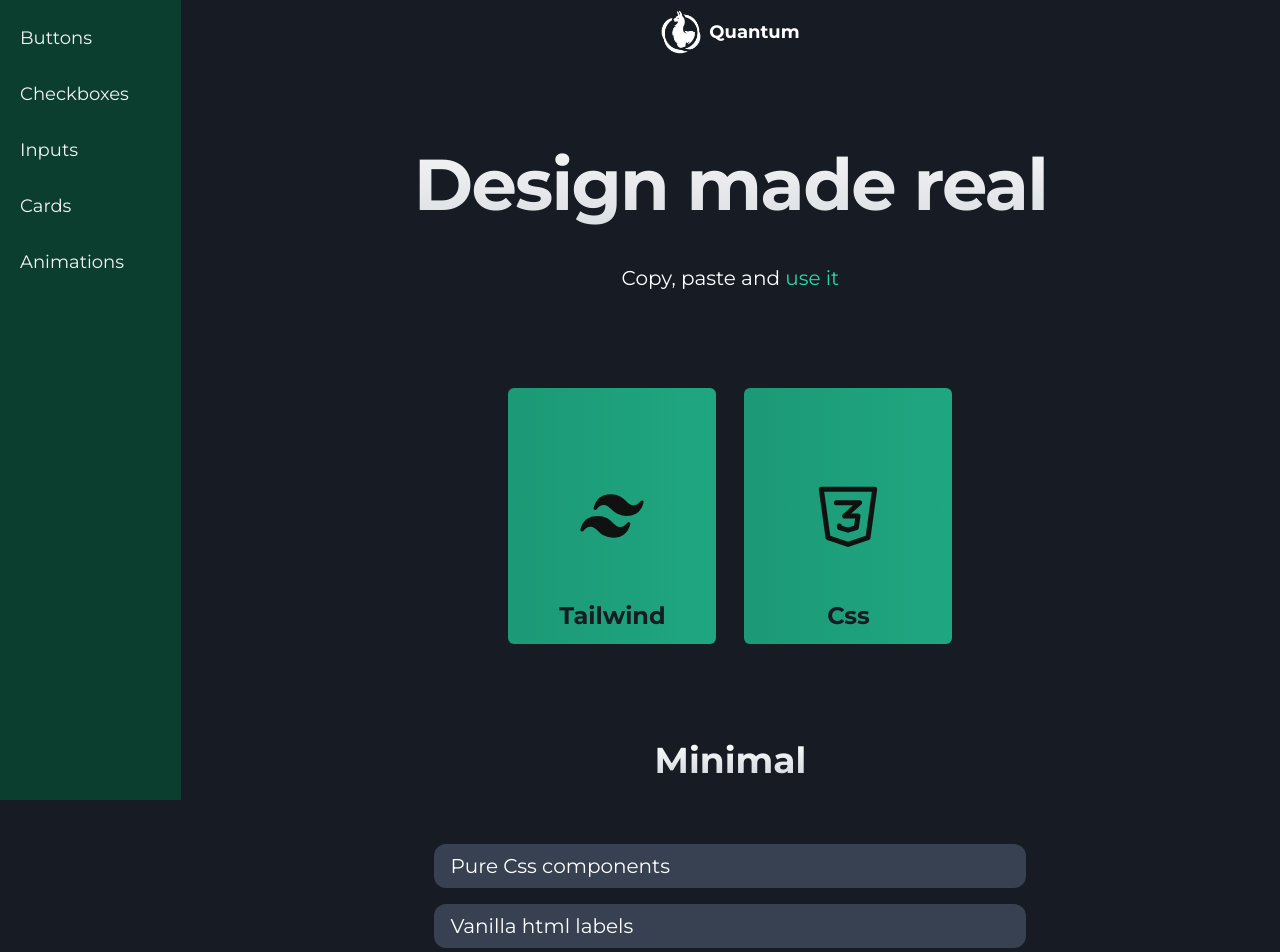
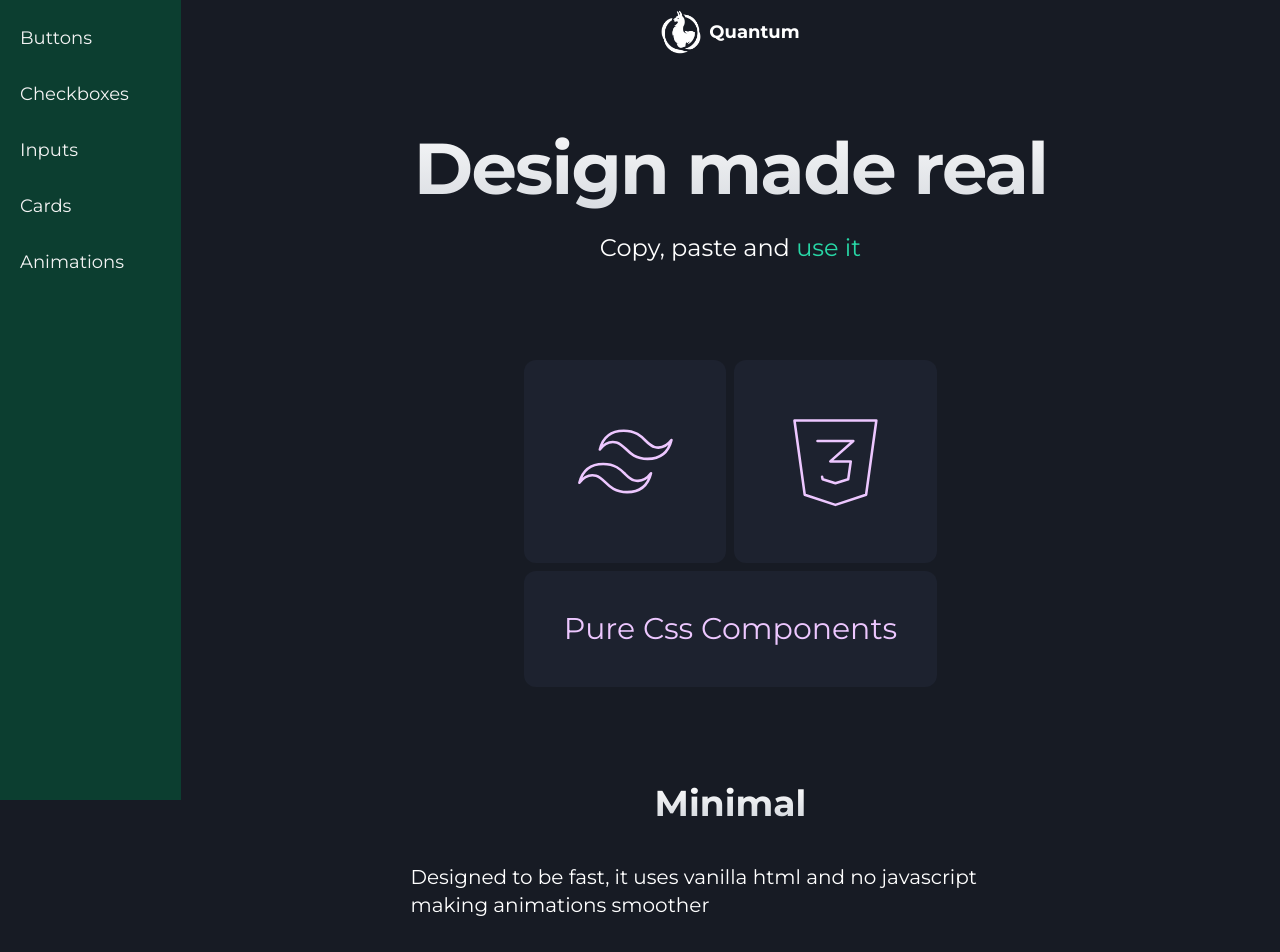
Before and after one commit to pa-ku/quantum_ui, a React (Vite) app: page / in a window 1280 px wide. Shown: the top 952 px of the page. Built offline with nearby package versions, Linux system fonts and the light colour scheme.

Commit message:
new home showcase, better code shadow

```diff
--- a/src/components/CodeBlock.jsx
+++ b/src/components/CodeBlock.jsx
@@ -11,7 +11,7 @@
         {({ tokens, getLineProps, getTokenProps }) => (
           <pre
             open
-            className="w-[35em] overflow-auto rounded-xl bg-secundary-1000 px-4 py-2 shadow-center shadow-secundary-500"
+            className="w-[35em] overflow-auto rounded-xl bg-secundary-1000 px-4 py-2 shadow-center-10 shadow-secundary-500"
           >
             {tokens.map((line, i) => (
               <div key={i} {...getLineProps({ line })}>
--- a/src/index.css
+++ b/src/index.css
@@ -201,3 +201,47 @@
 .title {
   @apply w-full bg-gradient-to-t from-gray-300 to-white bg-clip-text text-start text-4xl font-bold text-transparent;
 }
+
+
+@keyframes rotate{
+  from{
+rotate: 0deg;
+  }
+  to{
+    rotate: 360deg;
+  }
+}
+
+
+.crop-card{
+  overflow: hidden;
+  background-color: #fff;
+  width: 300px;
+  height: 200px;
+  display: flex;
+  justify-content: center;
+  align-items: center;
+  position: relative;
+  border-radius: 10px;
+  padding: 3px;
+  }
+
+  .glowing-card{
+  width: 23em;
+  position: absolute;
+  height: 23em;
+  border-radius: 50%;
+  background-image: linear-gradient(var(--secundary-100),var(--secundary-400));
+  animation: rotate 5s linear infinite;
+  }
+
+  .content-card{
+  display: flex;
+  justify-content: center;
+  align-items: center;
+  background-color:var(--background);
+  width: 100%;
+  height: 100%;
+  border-radius: 9px;
+  z-index: 10;
+  }
--- a/src/pages/Home.jsx
+++ b/src/pages/Home.jsx
@@ -8,8 +8,8 @@
     <>
       <main className="flex w-full flex-col items-center justify-center gap-24 px-4 xl:w-[42em]">
         <Banner />
-        <CardsGrid />
-        <HowTo />
+        <Cards />
+        <Minimal />
       </main>
     </>
   );
@@ -18,11 +18,11 @@
 function Banner() {
   return (
     <>
-      <div className="flex flex-col items-center">
-        <h1 className="flex h-40 w-full items-center justify-center bg-gradient-to-t from-gray-300 to-white bg-clip-text text-center text-7xl font-semibold tracking-tight text-transparent">
+      <div className="flex h-40 flex-col items-center justify-center">
+        <h1 className="flex h-full w-full items-center justify-center bg-gradient-to-t from-gray-300 to-white bg-clip-text text-center text-7xl font-semibold tracking-tight text-transparent">
           Design made real
         </h1>
-        <p className="text-xl">
+        <p className="text-2xl">
           Copy, paste and <span className="text-primary-200">use it</span>
         </p>
       </div>
@@ -30,44 +30,59 @@
   );
 }
 
-export function CardsGrid() {
+function Cards() {
   return (
     <>
-      <section className="relative flex gap-7">
-        <div className="animate-chroma [transform: rotateY(15deg)] [transform: rotateX(15deg)]] flex h-64 w-52 items-center justify-center rounded-md text-2xl font-bold duration-500">
-          <div className="flex flex-col items-center">
-            <img className="flex w-full p-10" src={tailwindSvg} alt="" />
-            <p className="absolute bottom-3 text-background">Tailwind</p>
-          </div>
+      <div className="grid grid-cols-2 gap-2 text-secundary-200">
+        <div className="rounded-xl bg-[#1d222f] p-10">
+          <svg
+            className="h-full"
+            viewBox="0 0 24 24"
+            stroke-width="0.5"
+            stroke="currentColor"
+            fill="none"
+            stroke-linecap="round"
+            stroke-linejoin="round"
+          >
+            <path stroke="none" d="M0 0h24v24H0z" fill="none" />
+            <path d="M11.667 6c-2.49 0 -4.044 1.222 -4.667 3.667c.933 -1.223 2.023 -1.68 3.267 -1.375c.71 .174 1.217 .68 1.778 1.24c.916 .912 2 1.968 4.288 1.968c2.49 0 4.044 -1.222 4.667 -3.667c-.933 1.223 -2.023 1.68 -3.267 1.375c-.71 -.174 -1.217 -.68 -1.778 -1.24c-.916 -.912 -1.975 -1.968 -4.288 -1.968zm-4 6.5c-2.49 0 -4.044 1.222 -4.667 3.667c.933 -1.223 2.023 -1.68 3.267 -1.375c.71 .174 1.217 .68 1.778 1.24c.916 .912 1.975 1.968 4.288 1.968c2.49 0 4.044 -1.222 4.667 -3.667c-.933 1.223 -2.023 1.68 -3.267 1.375c-.71 -.174 -1.217 -.68 -1.778 -1.24c-.916 -.912 -1.975 -1.968 -4.288 -1.968z" />
+          </svg>
         </div>
-        <div className="animate-chroma [transform: rotateY(15deg)] [transform: rotateX(15deg)]] flex h-64 w-52 items-center justify-center rounded-md text-2xl font-bold duration-500">
-          <div className="flex flex-col items-center">
-            <img className="flex w-full p-10" src={cssSvg} alt="" />
-            <p className="absolute bottom-3 text-background">Css</p>
-          </div>
+
+        <div className="rounded-xl bg-[#1d222f] p-10">
+          <svg
+            className="h-full"
+            viewBox="0 0 24 24"
+            stroke-width="0.5"
+            stroke="currentColor"
+            fill="none"
+            stroke-linecap="round"
+            stroke-linejoin="round"
+          >
+            <path stroke="none" d="M0 0h24v24H0z" fill="none" />
+            <path d="M20 4l-2 14.5l-6 2l-6 -2l-2 -14.5z" />
+            <path d="M8.5 8h7l-4.5 4h4l-.5 3.5l-2.5 .75l-2.5 -.75l-.1 -.5" />
+          </svg>
         </div>
+        <div className="col-span-2 rounded-xl bg-[#1d222f] p-10">
+          <h3 className="text-3xl">Pure Css Components</h3>
+        </div>
+      </div>
+    </>
+  );
+}
+
+function Minimal() {
+  return (
+    <>
+      <section className="gap flex w-full flex-col items-center justify-center gap-10">
+        <h2 className="font-bold">Minimal</h2>
+
+          <p className="text-xl">
+            Designed to be fast, it uses vanilla html and no javascript making animations smoother
+          </p>
+
       </section>
     </>
   );
 }
-
-function HowTo() {
-  return (
-    <>
-      <section className="gap flex w-full flex-col items-center justify-center gap-10">
-        <h2 className="font-bold">Minimal</h2>
-        <div className="flex h-max w-full flex-col gap-4 p-6">
-          <p className="rounded-xl bg-gray-700 px-4 py-2 text-xl">
-            Pure Css components
-          </p>
-          <p className="rounded-xl bg-gray-700 px-4 py-2 text-xl">
-            Vanilla html labels
-          </p>
-          <p className="rounded-xl bg-gray-700 px-4 py-2 text-xl">
-            No javascript
-          </p>
-        </div>
-      </section>
-    </>
-  );
-}
--- a/tailwind.config.js
+++ b/tailwind.config.js
@@ -43,6 +43,7 @@
       boxShadow: {
         bottom: "0px 0.25em var(--secundary-700)",
         center: "0px 0px 20px",
+        "center-10": "0px 0px 10px ",
       },
     },
     plugins: [],
```
